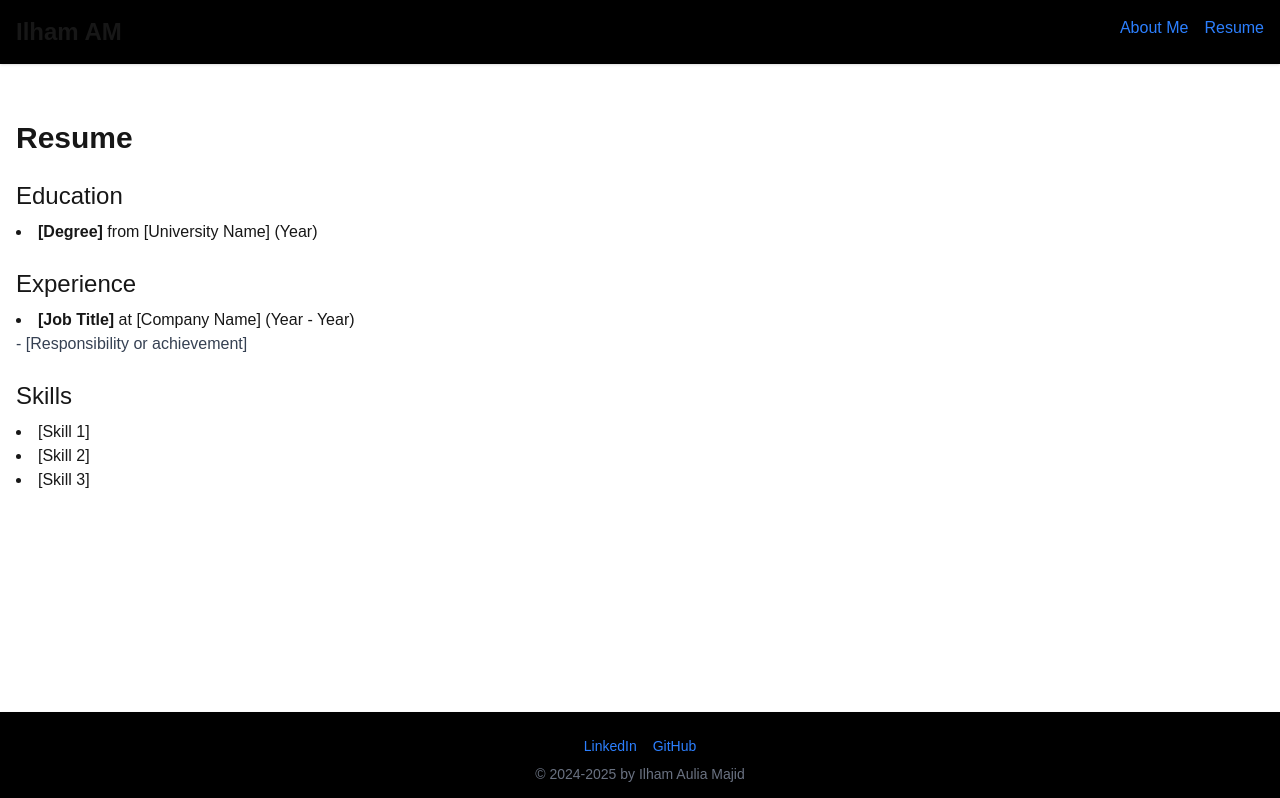
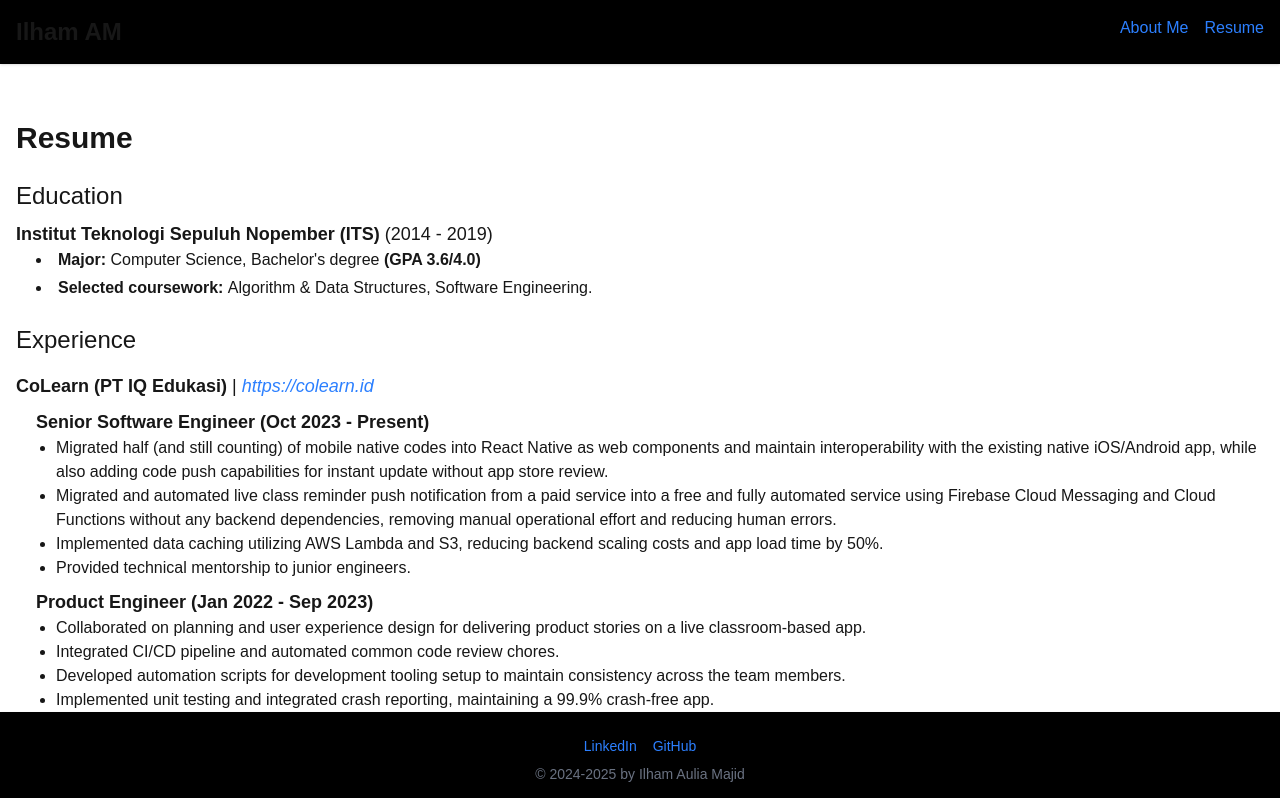
Before and after one commit to ilaumjd/profile, a Next.js app: page /resume in a window 1280 px wide. Shown: the top 798 px of the page. Built offline with nearby package versions, Linux system fonts and the light colour scheme.

Commit message:
add education & working experience

```diff
--- a/src/app/resume/page.tsx
+++ b/src/app/resume/page.tsx
@@ -1,6 +1,55 @@
+import Link from "next/link";
 import React from "react";
 
 export default function Resume() {
+  const companies = [
+    {
+      name: "CoLearn (PT IQ Edukasi)",
+      link: "https://colearn.id",
+      positions: [
+        {
+          name: "Senior Software Engineer",
+          year: "Oct 2023 - Present",
+          items: [
+            "Migrated half (and still counting) of mobile native codes into React Native as web components and maintain interoperability with the existing native iOS/Android app, while also adding code push capabilities for instant update without app store review.",
+            "Migrated and automated live class reminder push notification from a paid service into a free and fully automated service using Firebase Cloud Messaging and Cloud Functions without any backend dependencies, removing manual operational effort and reducing human errors.",
+            "Implemented data caching utilizing AWS Lambda and S3, reducing backend scaling costs and app load time by 50%.",
+            "Provided technical mentorship to junior engineers.",
+          ],
+        },
+        {
+          name: "Product Engineer",
+          year: "Jan 2022 - Sep 2023",
+          items: [
+            "Collaborated on planning and user experience design for delivering product stories on a live classroom-based app.",
+            "Integrated CI/CD pipeline and automated common code review chores.",
+            "Developed automation scripts for development tooling setup to maintain consistency across the team members.",
+            "Implemented unit testing and integrated crash reporting, maintaining a 99.9% crash-free app.",
+            "Engineered a real-time Q&A feature integrated with Zoom Meeting for live classroom sessions.",
+          ],
+        },
+      ],
+    },
+    {
+      name: "PT Aku Pintar Indonesia",
+      link: "https://akupintar.id",
+      positions: [
+        {
+          name: "iOS Developer",
+          year: "Jan 2020 - Jun 2021",
+          items: [],
+        },
+        {
+          name: "Android Developer",
+          year: "Feb 2019 - Dec 2019",
+          items: [
+            "Developed CRUD iOS and Android education app.",
+            "Implemented: search and filtering, payments, real time messaging, graphical charts, push notifications, single sign-on, a/b testing, analytics tracking, etc.",
+          ],
+        },
+      ],
+    },
+  ];
   return (
     <section className="mt-10">
       <h2 className="text-3xl font-semibold mb-6">Resume</h2>
@@ -8,24 +57,50 @@
       {/* Education Section */}
       <div className="mb-6">
         <h3 className="text-2xl font-medium mb-2">Education</h3>
-        <ul className="list-disc list-inside">
+        <span className="text-lg mb-2">
+          <strong>Institut Teknologi Sepuluh Nopember (ITS) </strong>
+          (2014 - 2019)
+        </span>
+        <ul className="list-disc list-inside ml-5">
+          <li className="mb-1">
+            <strong>Major: </strong>
+            <span>{`Computer Science, Bachelor's degree`}</span>
+            <strong> (GPA 3.6/4.0)</strong>
+          </li>
           <li>
-            <strong>[Degree]</strong> from [University Name] (Year)
+            <strong>Selected coursework: </strong>
+            <span>Algorithm & Data Structures, Software Engineering.</span>
           </li>
-          {/* Add more education items as needed */}
         </ul>
       </div>
 
       {/* Experience Section */}
       <div className="mb-6">
-        <h3 className="text-2xl font-medium mb-2">Experience</h3>
-        <ul className="list-disc list-inside">
-          <li>
-            <strong>[Job Title]</strong> at [Company Name] (Year - Year)
-            <p className="text-gray-700">- [Responsibility or achievement]</p>
-          </li>
-          {/* Add more experience items as needed */}
-        </ul>
+        <h3 className="text-2xl font-medium">Experience</h3>
+        {companies.map((company, index) => (
+          <div className="mt-4" key={index}>
+            <span className="text-lg mb-2">
+              <strong>{company.name}</strong>
+              {` | `}
+              <Link className="text-blue-500 italic" href={company.link}>
+                {company.link}
+              </Link>
+            </span>
+            <br />
+            {company.positions.map((position, index) => (
+              <div className="mt-2" key={index}>
+                <span className="text-lg font-semibold ml-5">
+                  {position.name} ({position.year})
+                </span>
+                <ul className="list-disc ml-10">
+                  {position.items.map((item, index) => (
+                    <li key={index}>{item}</li>
+                  ))}
+                </ul>
+              </div>
+            ))}
+          </div>
+        ))}
       </div>
 
       {/* Skills Section */}
```
